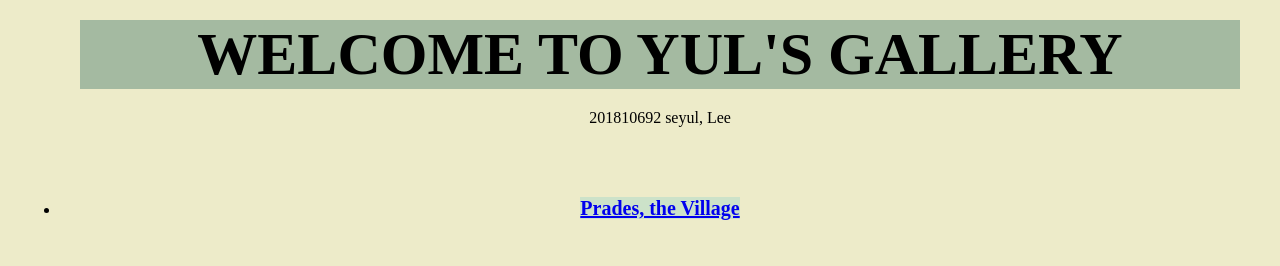
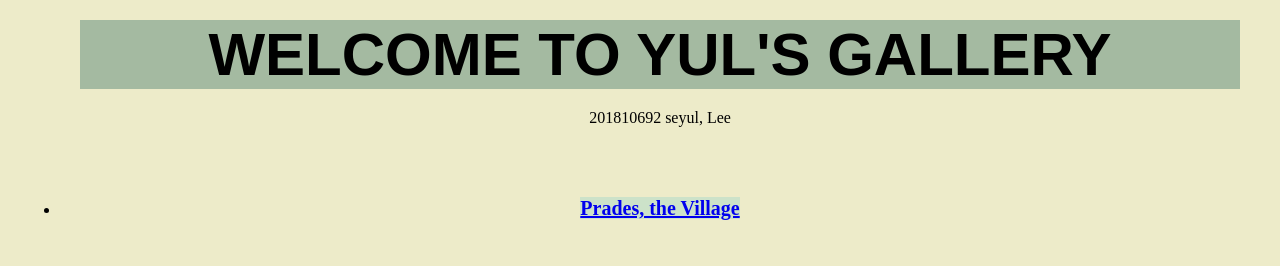
Before and after one commit to Yululala/About-me, a plain HTML site: page class3 201810692.html in a window 1280 px wide. Shown: the top 266 px of the page. Drawn offline with Linux system fonts and the light colour scheme.

Commit message:
Add files via upload

```diff
--- a/class3 201810692.html
+++ b/class3 201810692.html
@@ -16,7 +16,7 @@
               }
             h1{
             	background-color:#a4baa1;
-                font-family: 'Roboto Slab', serif;
+                font-family: 'Thasadith', sans-serif;
                 margin: 20px;
                 text-align: center;
                 font-size: 60px;
@@ -31,6 +31,7 @@
                 text-align: center;
                 font-weight:bold;
                 font-size: 20px;
+                font-family: 'Slabo 27px', serif;
 
              }
             body
```
